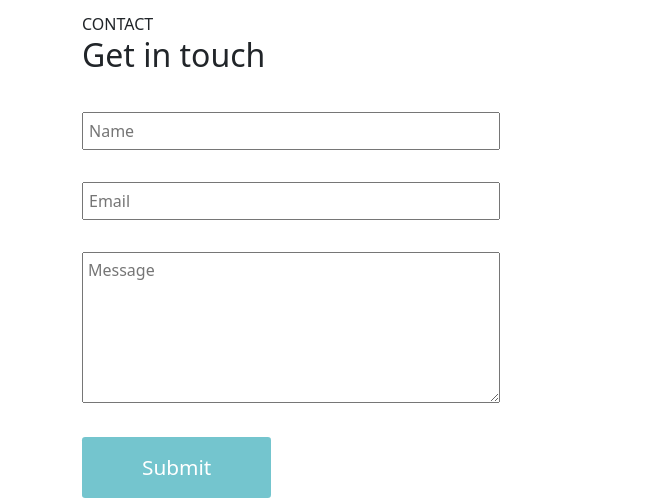
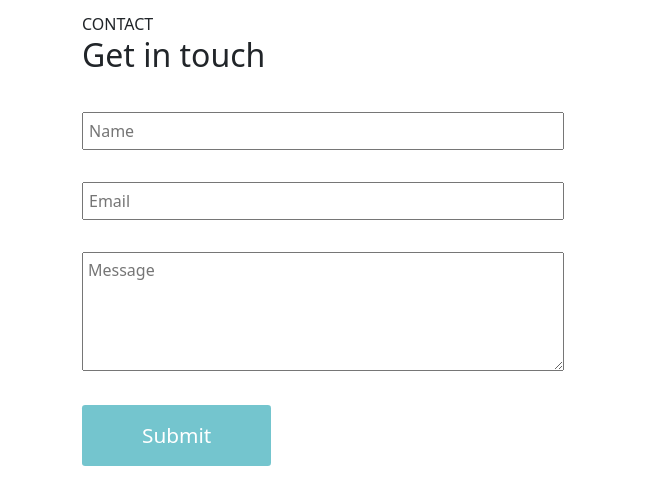
Before and after one commit to ridowanahad/Portfolio_design, a plain HTML site: page index.html in a window 1280 px wide. Shown: the part 4507-5007 px from the top of the page, 0-648 px from the left. Drawn offline with nearby package versions, Linux system fonts and the light colour scheme; grey boxes are pictures that could not be loaded.

Commit message:
contact margin

```diff
--- a/css/style.css
+++ b/css/style.css
@@ -484,7 +484,7 @@ a {
 .contact-name {
   display: flex;
   flex-direction: column;
-  margin-right: 8rem;
+  margin-right: 4rem;
   margin-bottom: 2rem;
 }
 
@@ -495,7 +495,7 @@ a {
 .contact-email {
   display: flex;
   flex-direction: column;
-  margin-right: 8rem;
+  margin-right: 4rem;
   margin-bottom: 2rem;
 }
 
@@ -505,12 +505,12 @@ a {
 .msg-area {
   display: flex;
   flex-direction: column;
-  margin-right: 8rem;
+  margin-right: 4rem;
   margin-bottom: 2rem;
 }
 .msg-area textarea {
   padding: 5px;
-  padding-bottom: 6rem;
+  padding-bottom: 4rem;
   margin-bottom: 0.1rem;
 }
 
```
